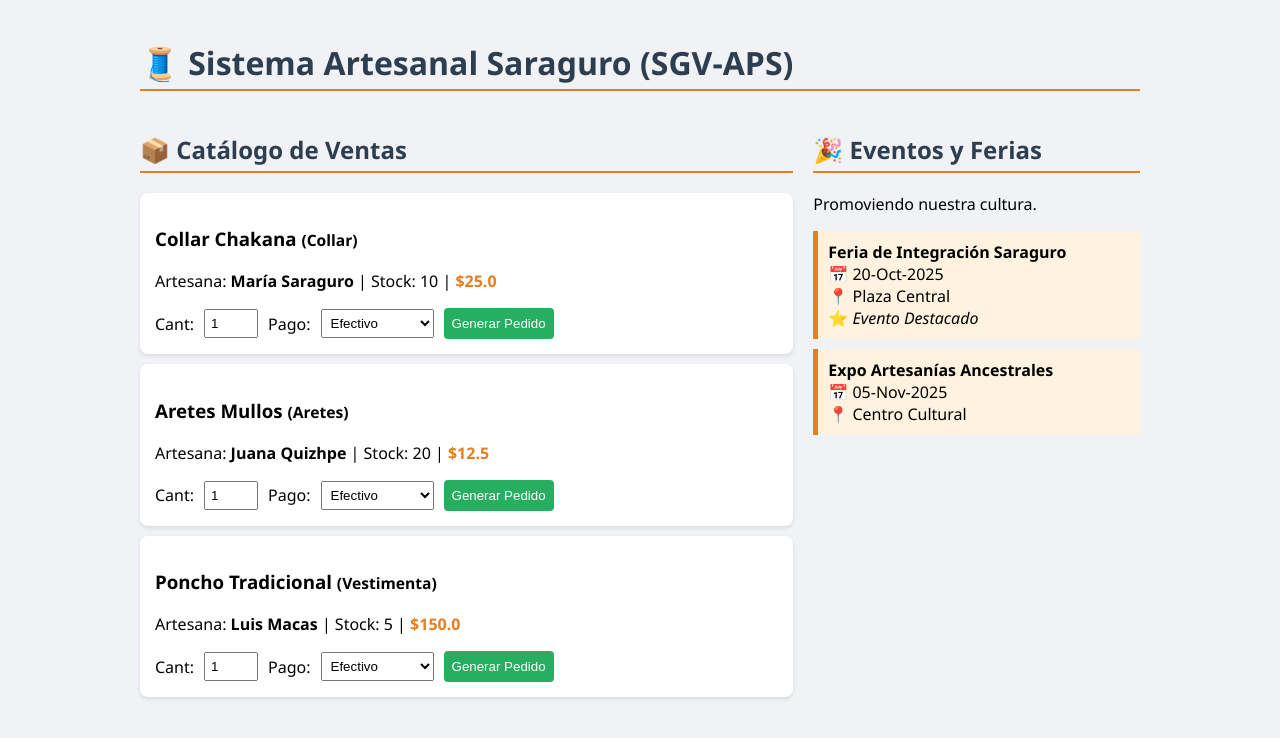
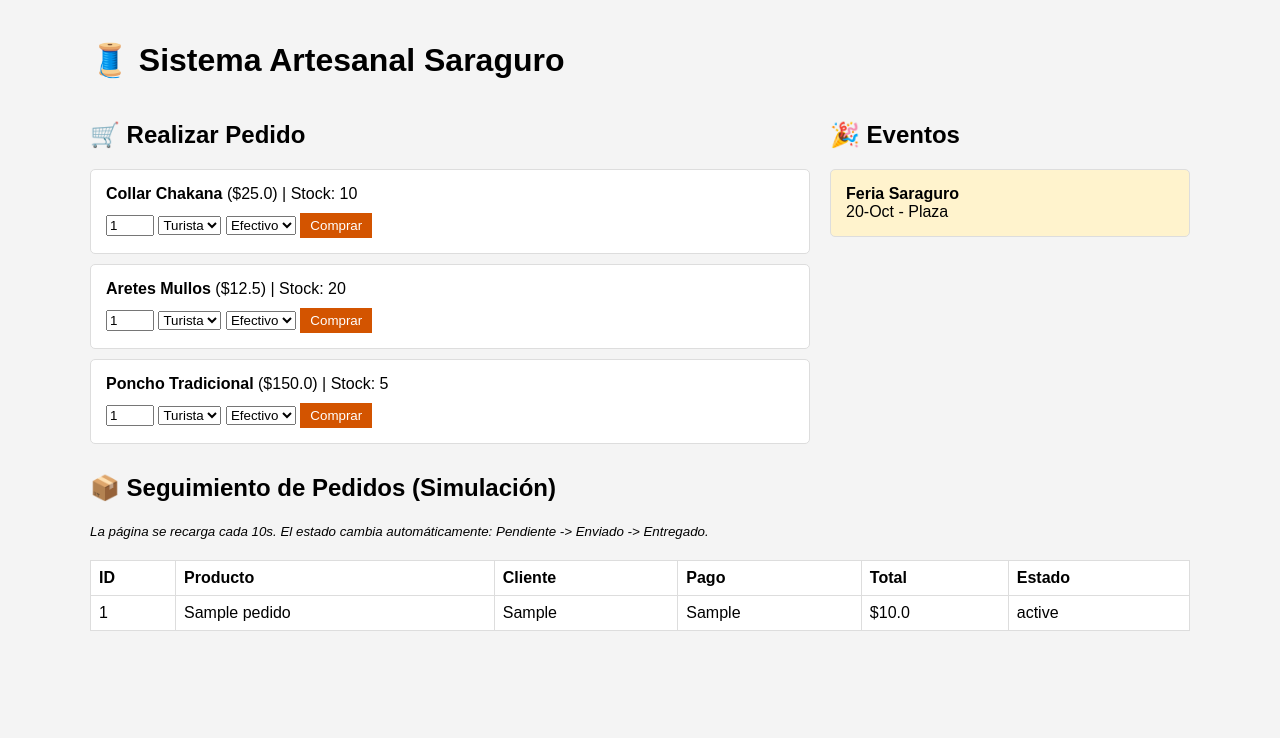
Before and after one commit to ronaaal/Sistema-Gestion-Venta-Saraguro, a Flask app: page / in a window 1280 px wide. Shown: the top 738 px of the page. Run offline with Flask 3, Linux system fonts and the light colour scheme; data comes from the database, SQL or seed files in the repository; tables that the repository leaves empty hold one stand-in row (values such as "Sample post").

Commit message:
Implementacion de las demá funcionalidad - Seguida de paquete, local turista

```diff
--- a/capa_negocio/servicios.py
+++ b/capa_negocio/servicios.py
@@ -1,30 +1,39 @@
+import threading
+import time
 from capa_datos.repositorio import RepositorioArtesanias
 
 class ServicioVentas:
     def __init__(self):
         self.repo = RepositorioArtesanias()
+        # Iniciamos el hilo de simulación automáticamente
+        self._iniciar_simulacion()
 
-    def obtener_catalogo(self):
-        datos = self.repo.obtener_productos()
-        return [{"id": p[0], "nombre": p[1], "tipo": p[2], "precio": float(p[3]), "stock": p[4], "artesana": p[5]} for p in datos]
+    def _iniciar_simulacion(self):
+        def tarea_automatica():
+            while True:
+                time.sleep(5) # Espera 5 segundos
+                self.repo.simular_avance_estados()
 
-    def obtener_eventos(self):
-        # Lógica de Promoción: Traer eventos para mostrar cultura
-        datos = self.repo.obtener_eventos()
-        return [{"id": e[0], "nombre": e[1], "fecha": e[2], "lugar": e[3], "destacado": e[4]} for e in datos]
+        hilo = threading.Thread(target=tarea_automatica, daemon=True)
+        hilo.start()
 
-    def realizar_venta(self, id_producto, cantidad, metodo_pago="Efectivo"):
-        catalogo = self.obtener_catalogo()
-        producto = next((p for p in catalogo if p["id"] == int(id_producto)), None)
+    def obtener_todo(self):
+        # Método auxiliar para traer todo de una vez a la vista
+        prods = [{"id": p[0], "nombre": p[1], "tipo": p[2], "precio": float(p[3]), "stock": p[4], "artesana": p[5]} for p in self.repo.obtener_productos()]
+        evts = [{"id": e[0], "nombre": e[1], "fecha": e[2], "lugar": e[3], "destacado": e[4]} for e in self.repo.obtener_eventos()]
+        pedidos = [{"id": p[0], "prod": p[1], "total": float(p[3]), "pago": p[4], "cliente": p[5], "estado": p[6]} for p in self.repo.obtener_pedidos()]
+        return prods, evts, pedidos
 
-        if not producto or producto["stock"] < cantidad:
-            return "Error: Stock insuficiente o producto no encontrado."
+    def realizar_venta(self, id_producto, cantidad, pago, tipo_cliente):
+        datos_prod = self.repo.obtener_productos()
+        producto = next((p for p in datos_prod if p[0] == int(id_producto)), None) # Buscamos por ID en la tupla
 
-        # 1. Actualizar Stock
+        if not producto or producto[4] < cantidad: # index 4 es stock
+            return "Error: Stock insuficiente."
+
+        total = float(producto[3]) * cantidad
+
         self.repo.reducir_stock(id_producto, cantidad)
+        self.repo.registrar_pedido(producto[1], cantidad, total, pago, tipo_cliente)
 
-        # 2. Registrar el Pedido (Requisito nuevo)
-        total = producto["precio"] * cantidad
-        self.repo.registrar_pedido(producto["nombre"], cantidad, total, metodo_pago)
-
-        return f"Pedido Registrado: {cantidad}x {producto['nombre']} | Estado: Pendiente | Total: ${total:.2f}"
+        return f"Pedido Registrado para {tipo_cliente}. Estado: Pendiente."
--- a/capa_presentacion/rutas.py
+++ b/capa_presentacion/rutas.py
@@ -1,4 +1,4 @@
-from flask import Flask, render_template, request
+from flask import Flask, render_template, request, redirect, url_for
 from capa_negocio.servicios import ServicioVentas
 
 app = Flask(__name__)
@@ -6,23 +6,25 @@ gestor = ServicioVentas()
 
 @app.route('/')
 def inicio():
-    # Ahora traemos productos Y eventos
-    productos = gestor.obtener_catalogo()
-    eventos = gestor.obtener_eventos()
-    return render_template('index.html', productos=productos, eventos=eventos)
+    # Capturamos el mensaje si viene en la URL (después de una redirección)
+    mensaje = request.args.get('mensaje')
+
+    productos, eventos, pedidos = gestor.obtener_todo()
+    return render_template('index.html', productos=productos, eventos=eventos, pedidos=pedidos, mensaje=mensaje)
 
 @app.route('/comprar', methods=['POST'])
 def procesar_compra():
     id_prod = int(request.form['id'])
     cant = int(request.form['cantidad'])
-    pago = request.form['pago'] # Capturamos forma de pago
+    pago = request.form['pago']
+    tipo_cliente = request.form['tipo_cliente']
 
-    mensaje = gestor.realizar_venta(id_prod, cant, pago)
+    # Procesamos la venta
+    mensaje_resultado = gestor.realizar_venta(id_prod, cant, pago, tipo_cliente)
 
-    # Recargar todo
-    productos = gestor.obtener_catalogo()
-    eventos = gestor.obtener_eventos()
-    return render_template('index.html', productos=productos, eventos=eventos, mensaje=mensaje)
+    # CORRECCIÓN: En lugar de renderizar aquí, redirigimos al inicio
+    # enviando el mensaje en la URL para que no se pierda.
+    return redirect(url_for('inicio', mensaje=mensaje_resultado))
 
 def main():
     app.run(debug=True, port=5000)
--- a/capa_presentacion/templates/index.html
+++ b/capa_presentacion/templates/index.html
@@ -2,62 +2,75 @@
 <html lang="es">
 <head>
     <meta charset="UTF-8">
-    <title>SGV-APS Saraguro</title>
+    <meta http-equiv="refresh" content="10"> <title>SGV-APS Saraguro</title>
     <style>
-        body { font-family: 'Segoe UI', sans-serif; padding: 20px; background: #f0f2f5; max-width: 1000px; margin: auto; }
-        h1, h2 { color: #2c3e50; border-bottom: 2px solid #e67e22; padding-bottom: 5px; }
+        body { font-family: sans-serif; padding: 20px; background: #f4f4f4; max-width: 1100px; margin: auto; }
         .grid { display: grid; grid-template-columns: 2fr 1fr; gap: 20px; }
-        .card { background: white; padding: 15px; border-radius: 8px; box-shadow: 0 2px 4px rgba(0,0,0,0.1); margin-bottom: 10px; }
-        .evento-card { background: #fff3e0; border-left: 5px solid #e67e22; padding: 10px; margin-bottom: 10px; }
-        .alert { background: #d4edda; color: #155724; padding: 10px; margin-bottom: 15px; border-radius: 5px; }
-        button { background: #27ae60; color: white; border: none; padding: 8px; border-radius: 4px; cursor: pointer; }
-        select, input { padding: 5px; }
+        .card { background: white; padding: 15px; margin-bottom: 10px; border-radius: 5px; border: 1px solid #ddd; }
+        .estado-Pendiente { color: orange; font-weight: bold; }
+        .estado-Enviado { color: blue; font-weight: bold; }
+        .estado-Entregado { color: green; font-weight: bold; }
+        table { width: 100%; border-collapse: collapse; background: white; margin-top: 20px; }
+        th, td { border: 1px solid #ddd; padding: 8px; text-align: left; }
+        button { background: #d35400; color: white; border: none; padding: 5px 10px; cursor: pointer; }
     </style>
 </head>
 <body>
-    <h1>🧵 Sistema Artesanal Saraguro (SGV-APS)</h1>
-
-    {% if mensaje %} <div class="alert">{{ mensaje }}</div> {% endif %}
+    <h1>🧵 Sistema Artesanal Saraguro</h1>
+    {% if mensaje %} <div style="background:#d4edda; padding:10px; color:green;">{{ mensaje }}</div> {% endif %}
 
     <div class="grid">
         <div>
-            <h2>📦 Catálogo de Ventas</h2>
+            <h2>🛒 Realizar Pedido</h2>
             {% for p in productos %}
             <div class="card">
-                <h3>{{ p.nombre }} <small>({{ p.tipo }})</small></h3>
-                <p>Artesana: <strong>{{ p.artesana }}</strong> | Stock: {{ p.stock }} | <span style="color:#e67e22; font-weight:bold;">${{ p.precio }}</span></p>
+                <strong>{{ p.nombre }}</strong> (${{ p.precio }}) | Stock: {{ p.stock }}
+                {% if p.stock > 0 %}
+                <form action="/comprar" method="POST" style="margin-top:10px;">
+                    <input type="hidden" name="id" value="{{ p.id }}">
+                    <input type="number" name="cantidad" value="1" min="1" max="{{ p.stock }}" style="width:40px;">
 
-                {% if p.stock > 0 %}
-                <form action="/comprar" method="POST" style="display:flex; gap:10px; align-items:center;">
-                    <input type="hidden" name="id" value="{{ p.id }}">
-                    Cant: <input type="number" name="cantidad" value="1" min="1" max="{{ p.stock }}" style="width:40px;">
-                    Pago:
+                    <select name="tipo_cliente">
+                        <option value="Turista">Turista</option>
+                        <option value="Local">Local</option>
+                    </select>
+
                     <select name="pago">
                         <option value="Efectivo">Efectivo</option>
-                        <option value="Transferencia">Transferencia</option>
                         <option value="Tarjeta">Tarjeta</option>
                     </select>
-                    <button type="submit">Generar Pedido</button>
+
+                    <button type="submit">Comprar</button>
                 </form>
-                {% else %}
-                <button disabled style="background:grey;">Agotado</button>
-                {% endif %}
+                {% else %} <span style="color:red;">Agotado</span> {% endif %}
             </div>
             {% endfor %}
         </div>
 
         <div>
-            <h2>🎉 Eventos y Ferias</h2>
-            <p>Promoviendo nuestra cultura.</p>
+            <h2>🎉 Eventos</h2>
             {% for e in eventos %}
-            <div class="evento-card">
-                <strong>{{ e.nombre }}</strong><br>
-                📅 {{ e.fecha }} <br>
-                📍 {{ e.lugar }}
-                {% if e.destacado %} <br>⭐ <em>Evento Destacado</em> {% endif %}
+            <div class="card" style="background:#fff3cd;">
+                <strong>{{ e.nombre }}</strong><br>{{ e.fecha }} - {{ e.lugar }}
             </div>
             {% endfor %}
         </div>
     </div>
+
+    <h2>📦 Seguimiento de Pedidos (Simulación)</h2>
+    <p><small><em>La página se recarga cada 10s. El estado cambia automáticamente: Pendiente -> Enviado -> Entregado.</em></small></p>
+    <table>
+        <tr><th>ID</th><th>Producto</th><th>Cliente</th><th>Pago</th><th>Total</th><th>Estado</th></tr>
+        {% for ped in pedidos %}
+        <tr>
+            <td>{{ ped.id }}</td>
+            <td>{{ ped.prod }}</td>
+            <td>{{ ped.cliente }}</td>
+            <td>{{ ped.pago }}</td>
+            <td>${{ ped.total }}</td>
+            <td class="estado-{{ ped.estado }}">{{ ped.estado }}</td>
+        </tr>
+        {% endfor %}
+    </table>
 </body>
 </html>
```
Also changed, not shown: capa_datos/repositorio.py (+29 -35 lines).
